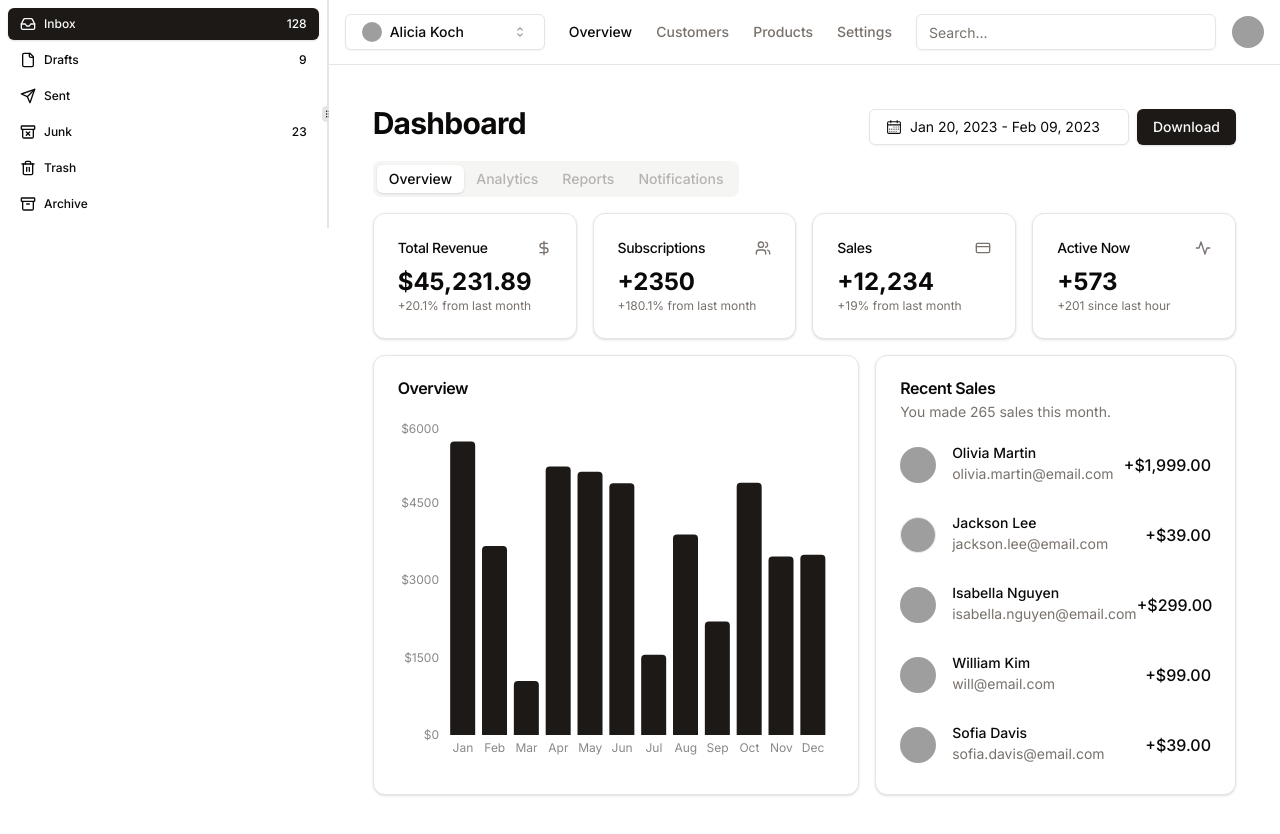
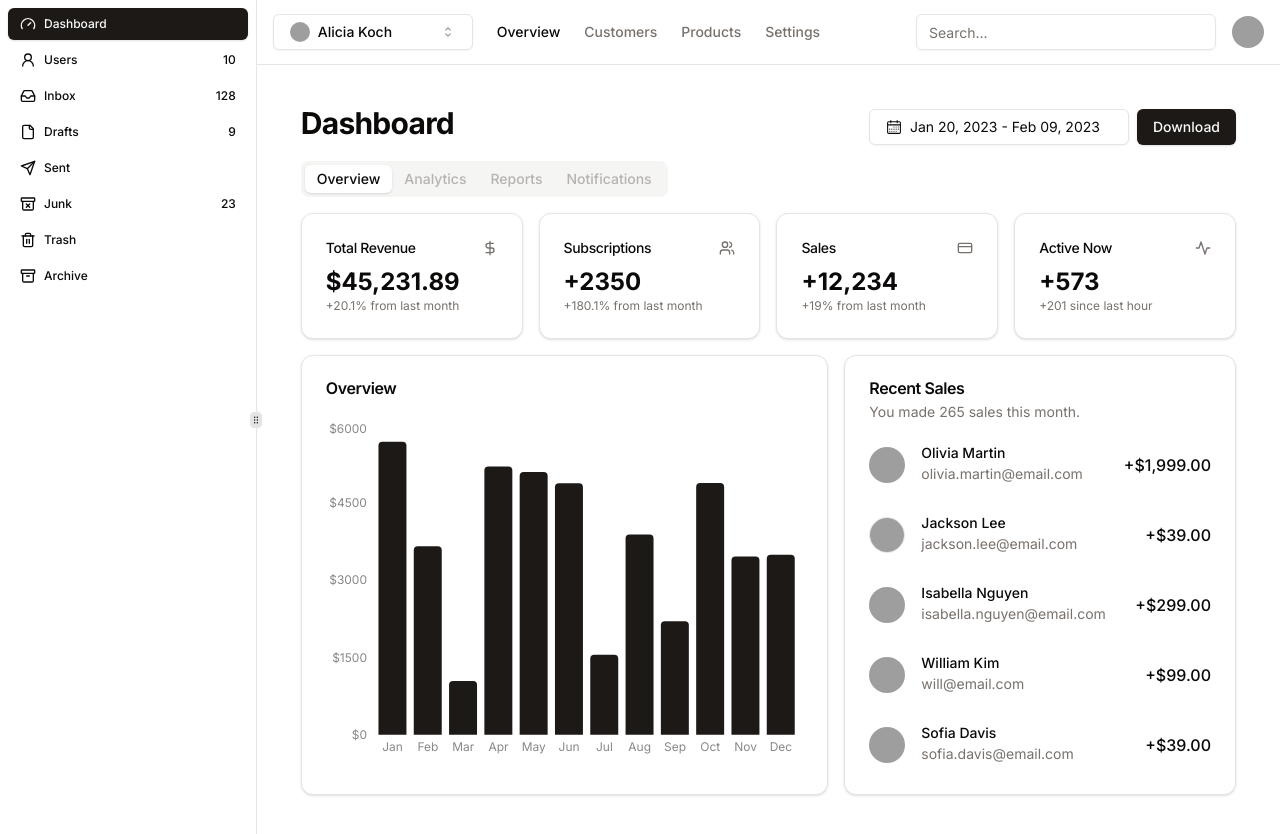
Before and after one commit to aichijimoren123/Nightlight, a Next.js app: page /dashboard in a window 1280 px wide. Shown: the top 834 px of the page. Built offline with nearby package versions, Linux system fonts and the light colour scheme; grey boxes are pictures that could not be loaded.

Commit message:
feat: 调整好布局

```diff
--- a/src/app/(admin)/Sidebar.tsx
+++ b/src/app/(admin)/Sidebar.tsx
@@ -1,24 +1,35 @@
 "use client";
 
+import {
+  Archive,
+  ArchiveX,
+  File,
+  Gauge,
+  Inbox,
+  Send,
+  Trash2,
+  User2,
+} from "lucide-react";
 import Link from "next/link";
-import { Archive, ArchiveX, File, Inbox, Send, Trash2 } from "lucide-react";
 
-import { cn } from "@/lib/utils";
 import { buttonVariants } from "@/components/ui/Button";
+import {
+  ResizableHandle,
+  ResizablePanel,
+  ResizablePanelGroup,
+} from "@/components/ui/resizable";
 import {
   Tooltip,
   TooltipContent,
   TooltipTrigger,
 } from "@/components/ui/tooltip";
+import { cn } from "@/lib/utils";
 import { useState } from "react";
-import {
-  ResizableHandle,
-  ResizablePanel,
-  ResizablePanelGroup,
-} from "@/components/ui/resizable";
+import Header from "./Header";
 
 interface NavProps {
   defaultCollapsed?: boolean;
+  children: React.ReactNode;
 }
 
 const links: {
@@ -28,10 +39,22 @@ const links: {
   variant: "default" | "ghost";
 }[] = [
   {
+    title: "Dashboard",
+    label: "",
+    icon: Gauge,
+    variant: "default",
+  },
+  {
+    title: "Users",
+    label: "10",
+    icon: User2,
+    variant: "ghost",
+  },
+  {
     title: "Inbox",
     label: "128",
     icon: Inbox,
-    variant: "default",
+    variant: "ghost",
   },
   {
     title: "Drafts",
@@ -65,7 +88,7 @@ const links: {
   },
 ];
 
-export function Nav({ defaultCollapsed }: NavProps) {
+export function Nav({ defaultCollapsed, children }: NavProps) {
   const [isCollapsed, setIsCollapsed] = useState(defaultCollapsed);
   return (
     <ResizablePanelGroup
@@ -101,7 +124,7 @@ export function Nav({ defaultCollapsed }: NavProps) {
       >
         <div
           data-collapsed={isCollapsed}
-          className="group flex flex-col gap-4 py-2 data-[collapsed=true]:py-2 min-w-[200px] transition-all duration-300 ease-in-out border-r"
+          className="group flex flex-col gap-4 py-2 data-[collapsed=true]:py-2 min-w-[200px] transition-all duration-300 ease-in-out "
         >
           <nav className="grid gap-1 px-2 group-[[data-collapsed=true]]:justify-center group-[[data-collapsed=true]]:px-2">
             {links.map((link, index) =>
@@ -164,6 +187,12 @@ export function Nav({ defaultCollapsed }: NavProps) {
         </div>
       </ResizablePanel>
       <ResizableHandle withHandle />
+      <ResizablePanel minSize={50} maxSize={80}>
+        <div className="flex-1 flex flex-col">
+          <Header />
+          <main className="flex-1 p-3">{children}</main>
+        </div>
+      </ResizablePanel>
     </ResizablePanelGroup>
   );
 }
--- a/src/app/(admin)/layout.tsx
+++ b/src/app/(admin)/layout.tsx
@@ -1,17 +1,10 @@
-"use client";
-
 import { ReactNode } from "react";
-import Header from "./Header";
 import { Nav } from "./Sidebar";
 
 export default function Layout({ children }: { children: ReactNode }) {
   return (
     <div className="flex min-h-screen  dark:bg-black">
-      <Nav />
-      <main className="flex-1 flex flex-col">
-        <Header />
-        <main className="flex-1 p-3">{children}</main>
-      </main>
+      <Nav>{children}</Nav>
     </div>
   );
 }
```
